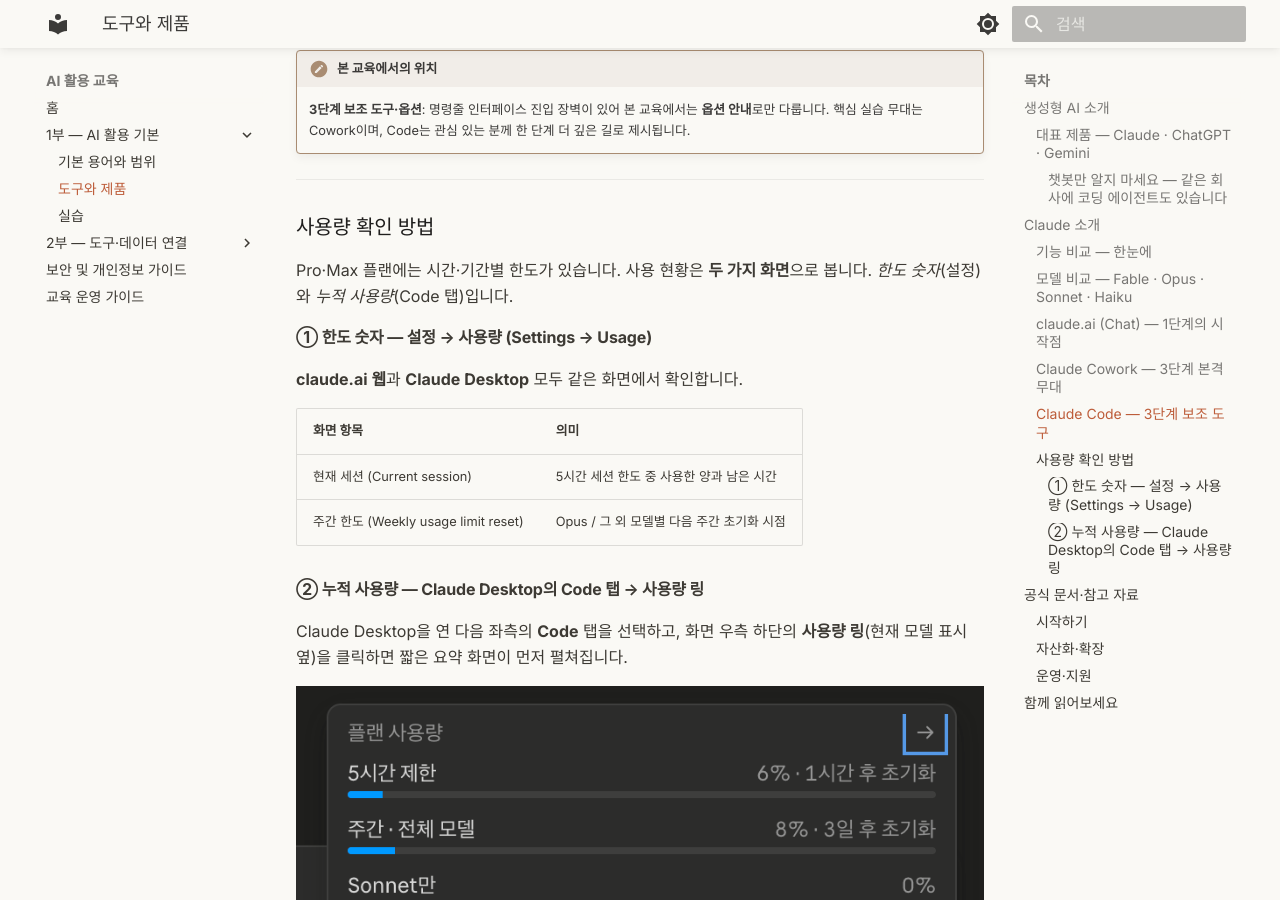
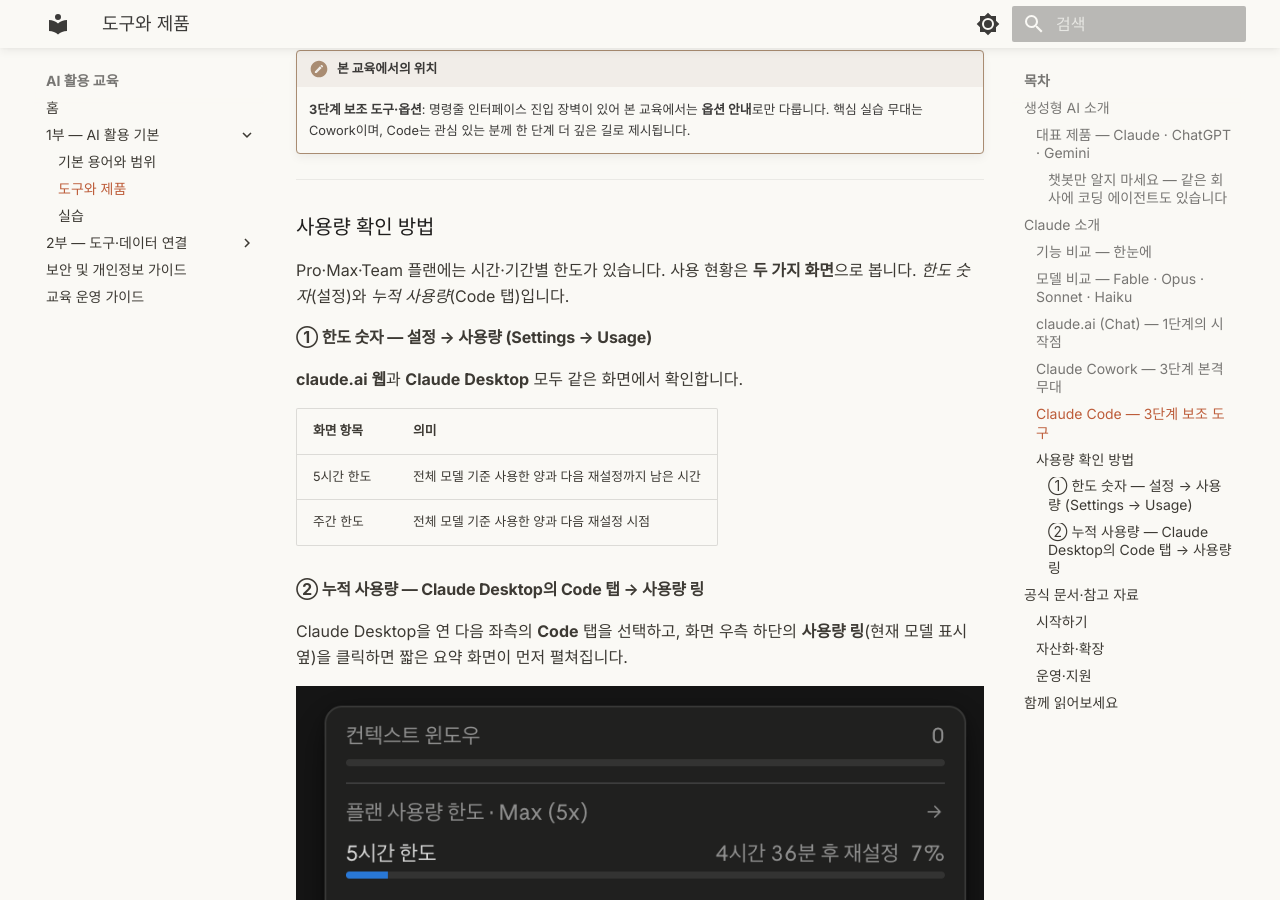
Before and after one commit to scroogy-dev/ai-onboarding, an MkDocs documentation site: the page built from docs/intro.md, in a window 1280 px wide and 900 px high, scrolled down 4661 px. Built offline with MkDocs 1.6.1 and Material for MkDocs 9.7.7, drawn with Linux system fonts in a browser that asks for light colours; some of the changed text lies outside the part shown.

Commit message:
docs: 사용량 확인 안내를 최신 화면·플랜 기준으로 정리 (#50)
교체한 Claude Desktop 캡처 3장에 맞춰 서술을 맞췄다.

- 세션 항목 라벨을 화면 표기인 「5시간 한도」로 변경하고,
  라벨에서 「세션」이 사라진 만큼 본문의 「5시간 세션 초기화」도
  「5시간 한도 초기화」로 맞춤
- 주간 한도를 전체 모델 기준으로 변경. 모델별 한도 정책이 자주
  바뀌어 특정 모델 이름을 문서에 고정하지 않는다
- 두 라벨의 영문 병기 제거. 캡처에 한국어 표기만 보여 영문 라벨을
  확인할 수 없어 지어내기보다 빼는 쪽을 택했다
- 한도가 있는 플랜 열거에 Team 추가
- Claude Code 사용량 안내에 팀·엔터프라이즈 공식 문서를 더해 플랜
  쌍을 맞추고, 본문에서 플랜 열거를 제거해 링크가 지도록 함

요약 화면에 새로 생긴 「컨텍스트 윈도우」 항목은 Claude Code의
영역이라 설명을 추가하지 않았다.

```diff
--- a/docs/intro.md
+++ b/docs/intro.md
@@ -139,7 +139,7 @@
 
 ### 사용량 확인 방법 { #claude-usage }
 
-Pro·Max 플랜에는 시간·기간별 한도가 있습니다. 사용 현황은 **두 가지 화면**으로 봅니다. *한도 숫자*(설정)와 *누적 사용량*(Code 탭)입니다.
+Pro·Max·Team 플랜에는 시간·기간별 한도가 있습니다. 사용 현황은 **두 가지 화면**으로 봅니다. *한도 숫자*(설정)와 *누적 사용량*(Code 탭)입니다.
 
 #### ① 한도 숫자 ― 설정 → 사용량 (Settings → Usage)
 
@@ -147,8 +147,8 @@
 
 | 화면 항목 | 의미 |
 |-----------|------|
-| 현재 세션 (Current session) | 5시간 세션 한도 중 사용한 양과 남은 시간 |
-| 주간 한도 (Weekly usage limit reset) | Opus / 그 외 모델별 다음 주간 초기화 시점 |
+| 5시간 한도 | 전체 모델 기준 사용한 양과 다음 재설정까지 남은 시간 |
+| 주간 한도 | 전체 모델 기준 사용한 양과 다음 재설정 시점 |
 
 #### ② 누적 사용량 ― Claude Desktop의 Code 탭 → 사용량 링
 
@@ -173,10 +173,13 @@
 !!! tip "Cowork은 채팅보다 한도 소비가 큽니다"
     [공식 안내](https://support.claude.com/ko/articles/11647753): *"Cowork에서의 작업은 Claude와 채팅하는 것보다 사용량을 더 많이 소비합니다."* 멀티 스텝·도구 호출이 많기 때문입니다. 단순한 질문·정리는 chat, 본격 작업만 Cowork으로 분리하면 한도가 오래 갑니다.
 
-**한도에 도달했다면**: 5시간 세션 초기화를 기다리거나, 플랜을 상향하거나, [추가 사용량 구매](https://support.claude.com/ko/articles/12429409)로 이어서 사용합니다. claude.ai · Cowork · Claude Code는 **하나의 한도 풀**을 함께 씁니다.
+**한도에 도달했다면**: 5시간 한도 초기화를 기다리거나, 플랜을 상향하거나, [추가 사용량 구매](https://support.claude.com/ko/articles/12429409)로 이어서 사용합니다. claude.ai · Cowork · Claude Code는 **하나의 한도 풀**을 함께 씁니다.
 
 !!! info "Claude Code 사용량 확인 (옵션)"
-    터미널 세션 안에서 `/usage` 로 Pro·Max 플랜 한도 사용량을, `/extra-usage` 로 추가 사용량 관리를 확인합니다 ([Pro 또는 Max 플랜으로 Claude Code 사용하기](https://support.claude.com/ko/articles/11145838)).
+    터미널 세션 안에서 `/usage` 로 플랜 한도 사용량을, `/extra-usage` 로 추가 사용량 관리를 확인합니다. 플랜별 안내는 아래 공식 문서를 참고하세요.
+
+    - [Pro 또는 Max 플랜으로 Claude Code 사용하기](https://support.claude.com/ko/articles/11145838)
+    - [팀 또는 엔터프라이즈 플랜으로 Claude Code 사용하기](https://support.claude.com/ko/articles/11845131)
 
 > 공식 안내: [Claude Code Desktop ― 사용량 확인하기](https://code.claude.com/docs/ko/desktop#check-usage)
 
```
Also changed, not shown: slides/slides.md (+2 -2 lines), docs/assets/images/claude-desktop-usage-01.png, docs/assets/images/claude-desktop-usage-02.png, docs/assets/images/claude-desktop-usage-03.png.
